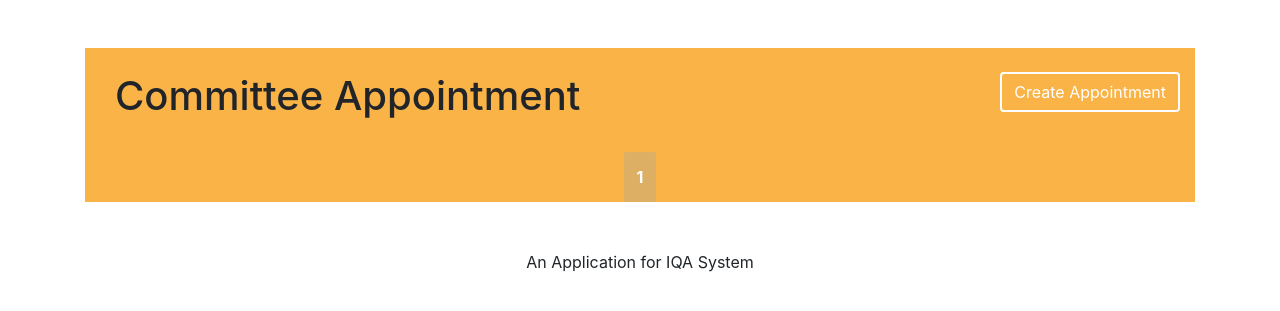
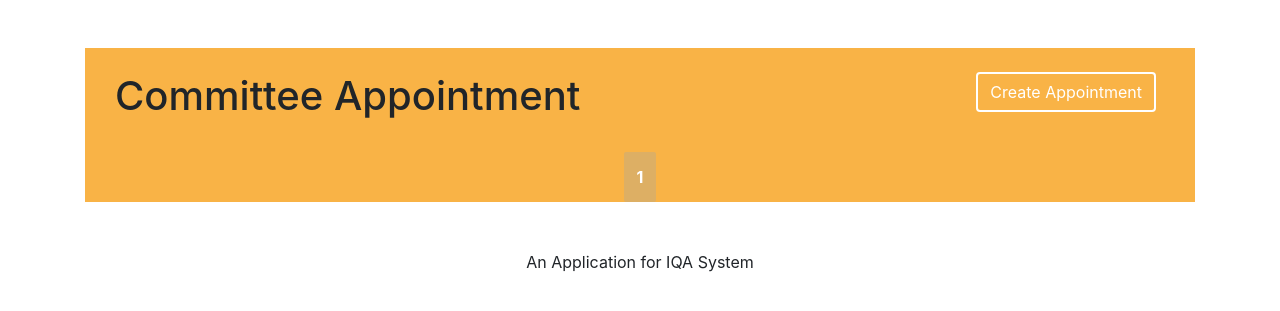
Before and after one commit to yodsawadee/iqa-v3, a Django app: page /iqa/faculty_menu/committee_appointment in a window 1280 px wide. Shown: the part 58-369 px from the top of the page. Run offline with Django 3.2, Linux system fonts and the light colour scheme; the visitor is signed in with stand-in values (Sample User, id 1); data that the repository does not hold is empty; some libraries are stand-ins or nearby versions.

Commit message:
mr-4 in committee_appointment

```diff
--- a/study_program/templates/faculty_menu/committee_appointment/committee_appointment.html
+++ b/study_program/templates/faculty_menu/committee_appointment/committee_appointment.html
@@ -19,7 +19,7 @@
                  <!-- CREATE AVAILABLE DATE -->
                 <div class="ml-auto">
                     <form method="GET" action="{% url 'create_committee_appointment' %}">
-                        <button id="committee_appointment-btn" type="submit" class="btn btn-outline-success">Create Appointment</button>
+                        <button id="committee_appointment-btn" type="submit" class="btn btn-outline-success mr-4">Create Appointment</button>
                     </form>
                 </div>
 
```
